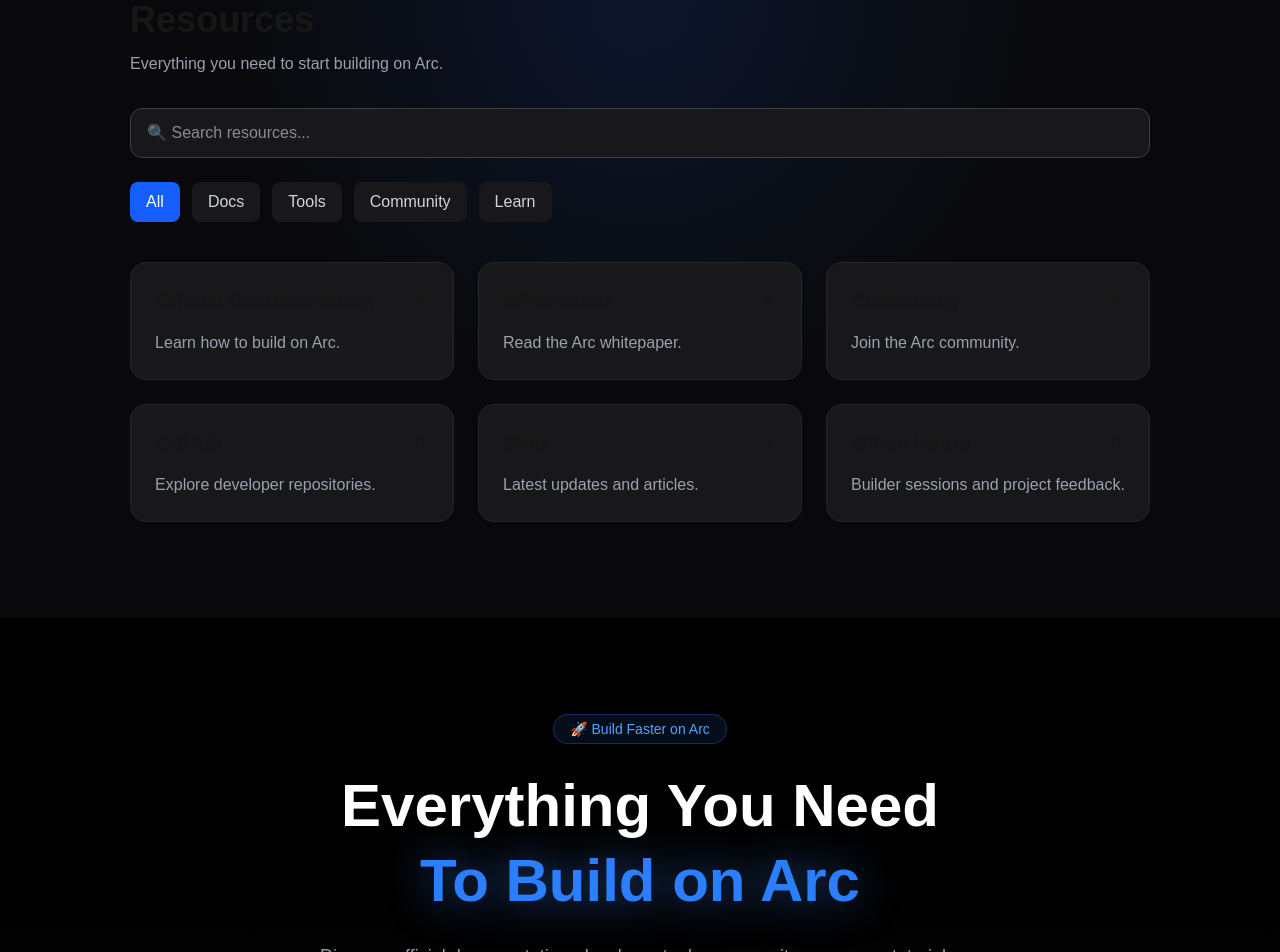
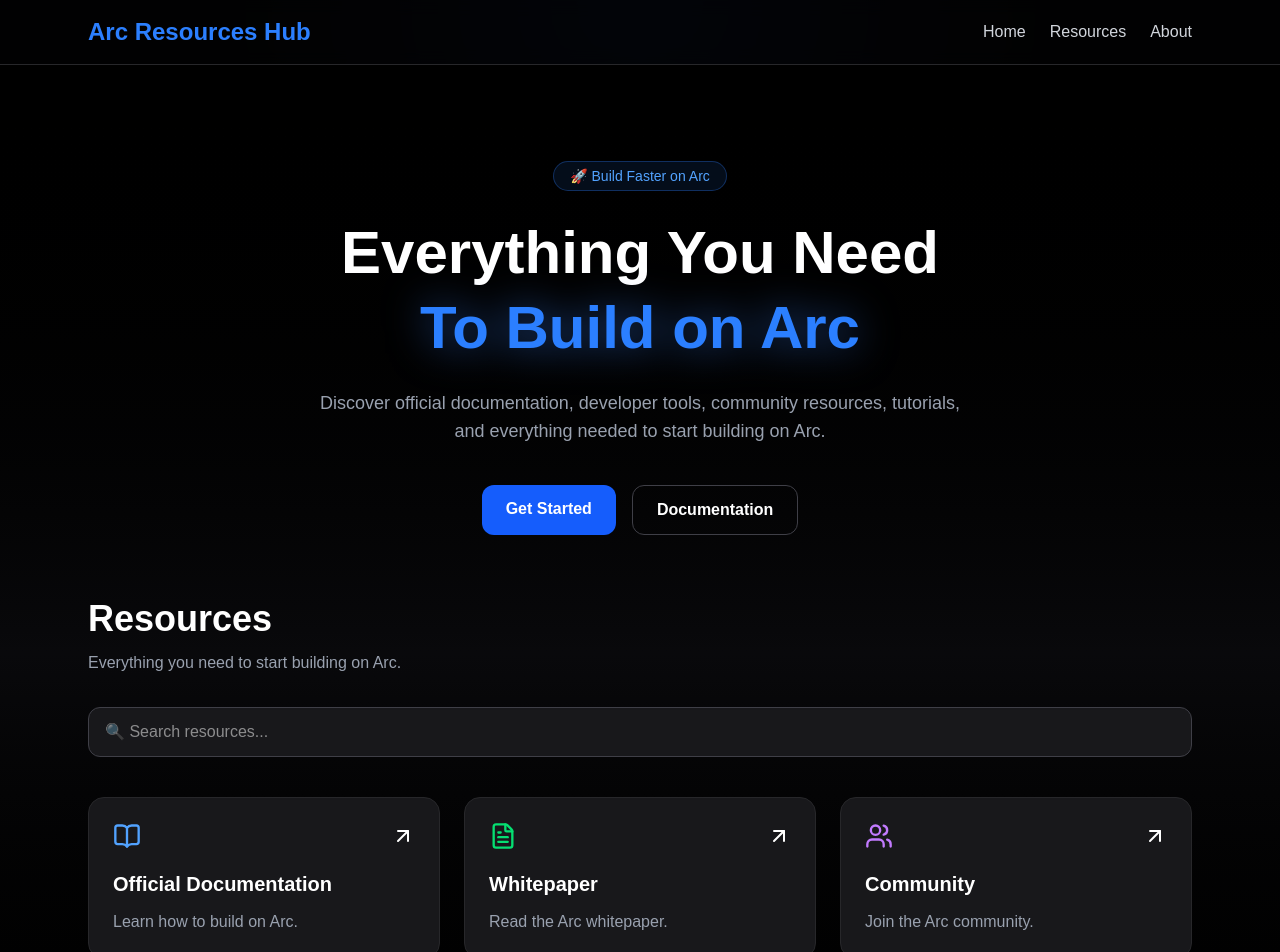
Before and after one commit to shahbas-ex/arc-resources-hub, a Next.js app: page / in a window 1280 px wide. Shown: the top 952 px of the page. Built offline with nearby package versions, Linux system fonts and the light colour scheme.

Commit message:
Fix Navbar component

```diff
--- a/app/page.tsx
+++ b/app/page.tsx
@@ -7,12 +7,10 @@
   return (
     <>
       <Navbar />
-
       <main className="min-h-screen bg-gradient-to-b from-black via-zinc-950 to-black text-white">
         <Hero />
         <Resources />
       </main>
-
       <Footer />
     </>
   );
--- a/components/Hero.tsx
+++ b/components/Hero.tsx
@@ -1,6 +1,6 @@
 export default function Hero() {
   return (
-    <section className="max-w-6xl mx-auto px-6 py-24 text-center">
+     <section className="max-w-6xl mx-auto px-6 pt-24 pb-16 text-center">
       <div className="inline-block rounded-full border border-blue-500/30 bg-blue-500/10 px-4 py-1 text-sm text-blue-400 mb-6">
         🚀 Build Faster on Arc
       </div>
--- a/components/Navbar.tsx
+++ b/components/Navbar.tsx
@@ -1,118 +1,19 @@
-"use client";
+import Link from "next/link";
 
-import { useState } from "react";
-import ResourceCard from "./ResourceCard";
+export default function Navbar() {
+  return (
+    <nav className="sticky top-0 z-50 w-full border-b border-zinc-800 bg-black/80 backdrop-blur">
+      <div className="max-w-6xl mx-auto flex items-center justify-between px-6 py-4">
+        <Link href="/" className="text-2xl font-bold text-blue-500">
+          Arc Resources Hub
+        </Link>
 
-const resources = [
-  {
-    title: "Official Documentation",
-    description: "Learn how to build on Arc.",
-    category: "Docs",
-    url: "https://docs.arc.io",
-  },
-  {
-    title: "Whitepaper",
-    description: "Read the Arc whitepaper.",
-    category: "Docs",
-    url: "https://www.arc.io/arc-token-whitepaper",
-  },
-  {
-    title: "Community",
-    description: "Join the Arc community.",
-    category: "Community",
-    url: "https://community.arc.io",
-  },
-  {
-    title: "GitHub",
-    description: "Explore developer repositories.",
-    category: "Tools",
-    url: "https://github.com",
-  },
-  {
-    title: "Blog",
-    description: "Latest updates and articles.",
-    category: "Learn",
-    url: "https://community.arc.io/public/resources",
-  },
-  {
-    title: "Office Hours",
-    description: "Builder sessions and project feedback.",
-    category: "Community",
-    url: "https://community.arc.io/public/resources/project-submission-form-for-office-hours",
-  },
-];
-
-const categories = [
-  "All",
-  "Docs",
-  "Tools",
-  "Community",
-  "Learn",
-];
-
-export default function Resources() {
-  const [search, setSearch] = useState("");
-  const [selectedCategory, setSelectedCategory] = useState("All");
-
-  const filteredResources = resources.filter((resource) => {
-    const matchesSearch =
-      resource.title.toLowerCase().includes(search.toLowerCase()) ||
-      resource.description.toLowerCase().includes(search.toLowerCase());
-
-    const matchesCategory =
-      selectedCategory === "All" ||
-      resource.category === selectedCategory;
-
-    return matchesSearch && matchesCategory;
-  });
-
-  return (
-    <section
-      id="resources"
-      className="max-w-6xl mx-auto px-6 pb-24"
-    >
-      <h2 className="text-4xl font-bold mb-3">
-        Resources
-      </h2>
-
-      <p className="text-gray-400 mb-8">
-        Everything you need to start building on Arc.
-      </p>
-
-      <input
-        type="text"
-        placeholder="🔍 Search resources..."
-        value={search}
-        onChange={(e) => setSearch(e.target.value)}
-        className="w-full mb-6 rounded-xl border border-zinc-700 bg-zinc-900 px-4 py-3 text-white outline-none focus:border-blue-500"
-      />
-
-      <div className="flex flex-wrap gap-3 mb-10">
-        {categories.map((category) => (
-          <button
-            key={category}
-            onClick={() => setSelectedCategory(category)}
-            className={`rounded-lg px-4 py-2 transition ${
-              selectedCategory === category
-                ? "bg-blue-600 text-white"
-                : "bg-zinc-900 text-gray-300 hover:bg-zinc-800"
-            }`}
-          >
-            {category}
-          </button>
-        ))}
+        <div className="flex gap-6 text-gray-300">
+          <Link href="/">Home</Link>
+          <Link href="#resources">Resources</Link>
+          <Link href="#about">About</Link>
+        </div>
       </div>
-
-      <div className="grid gap-6 md:grid-cols-2 lg:grid-cols-3">
-        {filteredResources.map((item) => (
-          <ResourceCard
-            key={item.title}
-            title={item.title}
-            description={item.description}
-            url={item.url}
-          />
-        ))}
-      </div>
-    </section>
+    </nav>
   );
 }
--- a/components/ResourceCard.tsx
+++ b/components/ResourceCard.tsx
@@ -1,5 +1,11 @@
-import { ArrowUpRight } from "lucide-react";
-
+import {
+  ArrowUpRight,
+  BookOpen,
+  FileText,
+  Users,
+  Globe,
+  GraduationCap,
+} from "lucide-react";
 type ResourceCardProps = {
   title: string;
   description: string;
@@ -11,21 +17,44 @@
   description,
   url,
 }: ResourceCardProps) {
+  const getIcon = () => {
+    switch (title) {
+      case "Official Documentation":
+        return <BookOpen size={28} className="text-blue-400" />;
+
+      case "Whitepaper":
+        return <FileText size={28} className="text-green-400" />;
+
+      case "Community":
+        return <Users size={28} className="text-purple-400" />;
+
+      case "GitHub":
+  return <Globe size={28} className="text-blue-400" />;
+
+      case "Blog":
+        return <GraduationCap size={28} className="text-yellow-400" />;
+
+      default:
+        return <ArrowUpRight size={28} className="text-blue-400" />;
+    }
+  };
+
   return (
     <a
       href={url}
       target="_blank"
       rel="noopener noreferrer"
-      className="group rounded-2xl border border-zinc-800 bg-zinc-900 p-6 transition-all duration-300 hover:border-blue-500 hover:shadow-lg hover:shadow-blue-500/20 hover:-translate-y-1"
+      className="group rounded-2xl border border-zinc-800 bg-zinc-900 p-6 transition-all duration-300 hover:-translate-y-2 hover:border-blue-500 hover:shadow-xl hover:shadow-blue-500/20"
     >
-      <div className="flex items-center justify-between mb-4">
-        <h3 className="text-xl font-semibold">{title}</h3>
+      <div className="flex items-center justify-between mb-5">
+        {getIcon()}
 
-        <ArrowUpRight
-          className="group-hover:translate-x-1 group-hover:-translate-y-1 transition"
-          size={20}
-        />
+        <ArrowUpRight className="transition group-hover:translate-x-1 group-hover:-translate-y-1" />
       </div>
+
+      <h3 className="text-xl font-semibold mb-3">
+        {title}
+      </h3>
 
       <p className="text-gray-400">
         {description}
```
